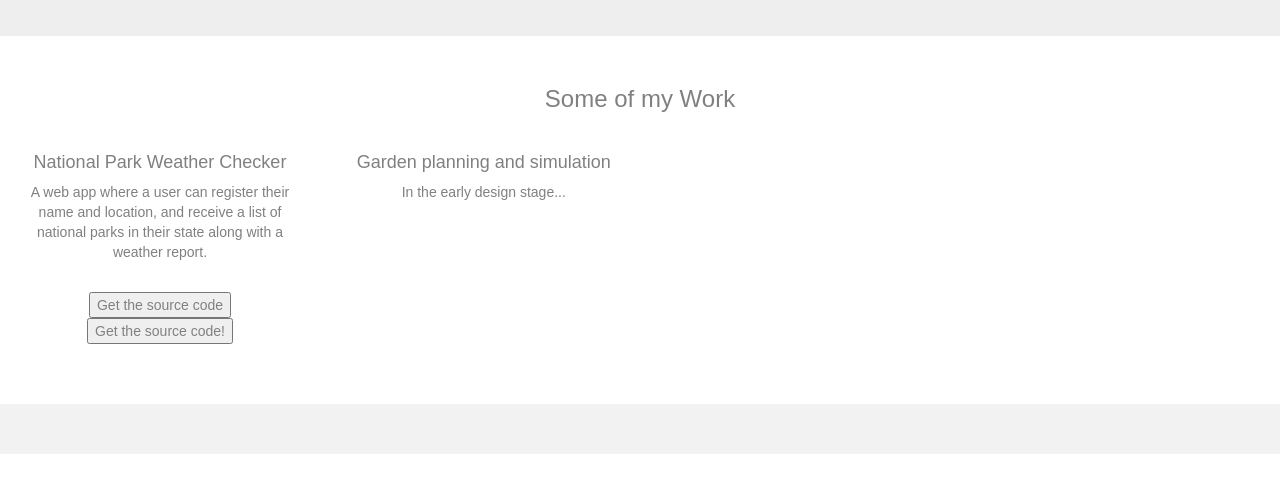
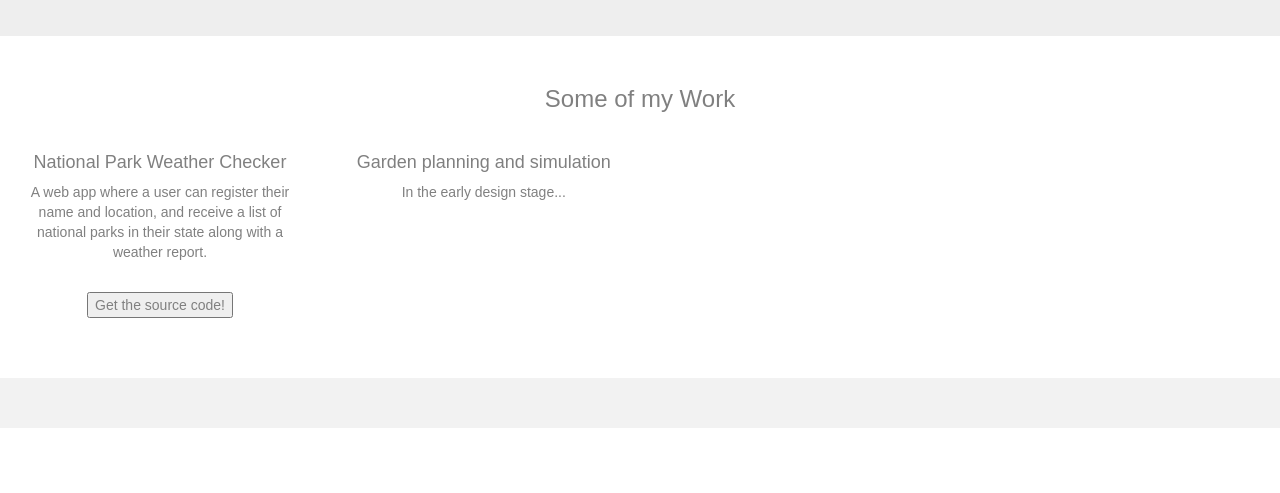
Before and after one commit to chasesliger/chasesliger.github.io, a plain HTML site: page projects.html in a window 1280 px wide. Shown: the part 215-708 px from the top of the page. Drawn offline with nearby package versions, Linux system fonts and the light colour scheme.

Commit message:
Update projects.html
Changing button the HTML5.

```diff
--- a/projects.html
+++ b/projects.html
@@ -62,12 +62,9 @@
       <h4>National Park Weather Checker</h4>
       <p>A web app where a user can register their name and location, and receive a list of national parks in their state along with a weather report.</p>
       <br>
-      <button onclick="href='https://github.com/chasesliger/CS50_Intro/tree/master/final_project;">
-        Get the source code
-      </button>
-<form>
-  <button formaction="https://github.com/chasesliger/CS50_Intro/tree/master/final_project">Get the source code!</button>
-</form>
+       <form>
+         <button formaction="https://github.com/chasesliger/CS50_Intro/tree/master/final_project">Get the source code!</button>
+       </form>
     </div>
     <div class="row">
       <div class="col-sm-3">
```
